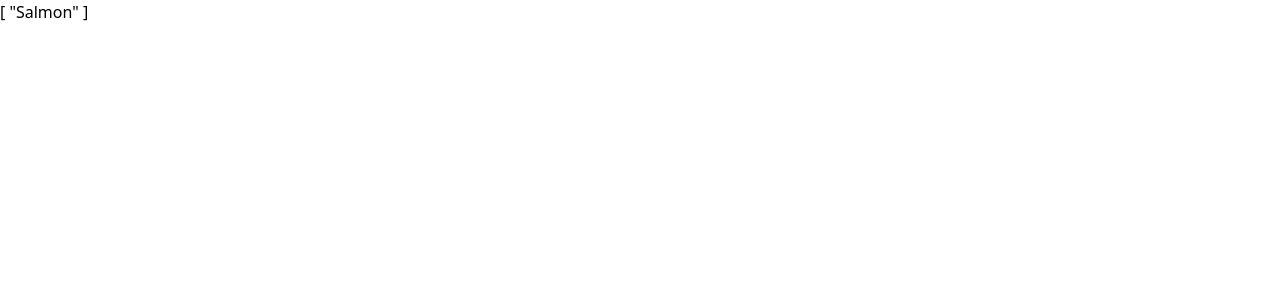
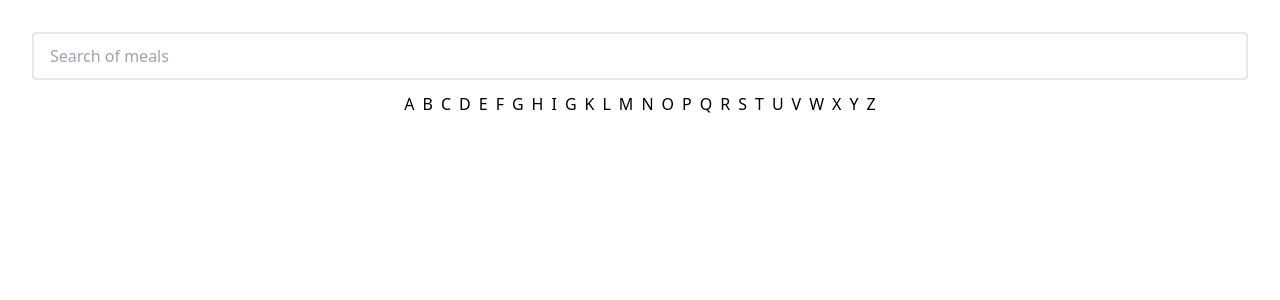
Before and after one commit to solaiman-naderi/vue-foodFounder, a Vue app: page / in a window 1280 px wide. Shown: the top 300 px of the page. Built offline with nearby package versions, Linux system fonts and the light colour scheme.

Commit message:
Solix/Feat: Design seatch bar and create letter routs

```diff
--- /dev/null
+++ b/src/constants/index.ts
@@ -0,0 +1,28 @@
+export const letters = [
+  'A',
+  'B',
+  'C',
+  'D',
+  'E',
+  'F',
+  'G',
+  'H',
+  'I',
+  'G',
+  'K',
+  'L',
+  'M',
+  'N',
+  'O',
+  'P',
+  'Q',
+  'R',
+  'S',
+  'T',
+  'U',
+  'V',
+  'W',
+  'X',
+  'Y',
+  'Z'
+]
--- a/src/router/index.ts
+++ b/src/router/index.ts
@@ -1,10 +1,16 @@
 import { createRouter, createWebHistory } from 'vue-router'
 import Home from '@/views/Home.vue'
+import MealList from '@/views/MealList.vue'
 const routes = [
   {
     path: '/',
     name: 'home',
     component: Home
+  },
+  {
+    path: '/letter/:letter',
+    name: 'byLetter',
+    component: MealList
   }
 ]
 const router = createRouter({
--- a/src/views/Home.vue
+++ b/src/views/Home.vue
@@ -1,10 +1,26 @@
 <template>
-  <div>{{ meals }}</div>
+  <div class="flex w-full flex-col p-8 items-center justify-center">
+    <input
+      type="text"
+      placeholder="Search of meals"
+      class="rounded border-2 focus:outline-blue-400 py-2.5 px-4 border-gray-200 w-full"
+    />
+    <div class="flex gap-2 mt-3">
+      <RouterLink
+        :to="{ name: 'byLetter', params: { letter } }"
+        v-for="letter of letters"
+        :key="letter"
+      >
+        {{ letter }}</RouterLink
+      >
+    </div>
+  </div>
 </template>
 
 <script setup>
 import store from '@/stores'
 import { computed } from 'vue'
+import { letters } from '@/constants'
 
 const meals = computed(() => store.state.meals)
 </script>
--- /dev/null
+++ b/src/views/MealList.vue
@@ -0,0 +1,5 @@
+<template>
+  <div>Meals</div>
+</template>
+
+<script setup></script>
--- a/vite.config.ts
+++ b/vite.config.ts
@@ -7,11 +7,8 @@ import VueDevTools from 'vite-plugin-vue-devtools'
 
 // https://vitejs.dev/config/
 export default defineConfig({
-  plugins: [
-    vue(),
-    vueJsx(),
-    VueDevTools(),
-  ],
+  plugins: [vue(), vueJsx(), VueDevTools()],
+  server: { port: 3000 },
   resolve: {
     alias: {
       '@': fileURLToPath(new URL('./src', import.meta.url))
```
